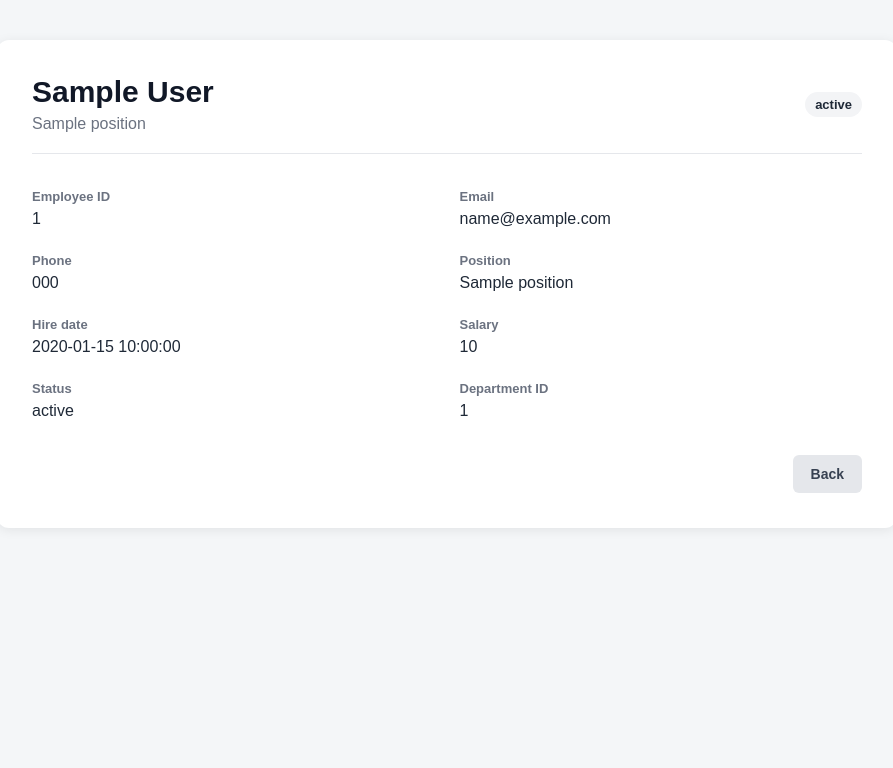
After one commit to DVeljko/MyWorkers, a Flask app: template web_service/templates/employee_profile.html in a window 1280 px wide. The commit adds this page. Shown: the top 768 px of the page, without its empty margins (193-1086 px from the left). Run offline with Flask 3, Linux system fonts and the light colour scheme; the template is opened without the code that fills it: most values are stand-ins (such as "Sample title", 1, 10 or a date in 2020).

Commit message:
Add employee profile page

```diff
--- a/web_service/app.py
+++ b/web_service/app.py
@@ -111,6 +111,39 @@ def add_employee():
 
     return render_template("add_employee.html", form=form)
 
+
+@app.route("/employees/<int:employee_id>")
+def employee_profile(employee_id):
+
+    token = session.get("access_token")
+
+    if not token:
+        return redirect(url_for("login"))
+
+    response = requests.get(
+        f"{EMPLOYEE_SERVICE_URL}/employees/{employee_id}",
+        headers={
+            "Authorization": f"Bearer {token}"
+        },
+        timeout=3
+    )
+
+    if response.status_code == 200:
+        employee = response.json()
+
+        return render_template(
+            "employee_profile.html",
+            employee=employee
+        )
+
+    error = response.json().get("error", "Something went wrong.")
+
+    return render_template(
+        "employee_profile.html",
+        employee=None,
+        error=error
+    )
+
 @app.route("/dashboard")
 def dashboard():
     token = session.get('access_token')
--- a/web_service/static/css/style.css
+++ b/web_service/static/css/style.css
@@ -424,3 +424,85 @@ a:hover {
         text-align: center;
     }
 }
+
+
+.profile-page {
+    width: 90%;
+    max-width: 900px;
+    margin: 40px auto;
+}
+
+.profile-card {
+    background: white;
+    padding: 35px;
+    border-radius: 12px;
+    box-shadow: 0 2px 12px rgba(0, 0, 0, 0.08);
+}
+
+.profile-header {
+    display: flex;
+    align-items: center;
+    justify-content: space-between;
+    margin-bottom: 35px;
+    padding-bottom: 20px;
+    border-bottom: 1px solid #e5e7eb;
+}
+
+.profile-header h1 {
+    margin-bottom: 6px;
+}
+
+.profile-header p {
+    color: #6b7280;
+}
+
+.profile-grid {
+    display: grid;
+    grid-template-columns: repeat(2, 1fr);
+    gap: 25px;
+}
+
+.profile-item {
+    display: flex;
+    flex-direction: column;
+    gap: 6px;
+}
+
+.profile-label {
+    font-size: 13px;
+    font-weight: 600;
+    color: #6b7280;
+}
+
+.profile-actions {
+    display: flex;
+    justify-content: flex-end;
+    margin-top: 35px;
+}
+
+@media (max-width: 700px) {
+    .profile-grid {
+        grid-template-columns: 1fr;
+    }
+}
+
+
+.btn-view {
+    display: inline-block;
+    padding: 7px 12px;
+
+    background: #f3f4f6;
+    color: #2563eb;
+
+    border-radius: 6px;
+
+    font-size: 13px;
+    font-weight: 600;
+
+    text-decoration: none;
+}
+
+.btn-view:hover {
+    background: #e5e7eb;
+    text-decoration: none;
+}
--- /dev/null
+++ b/web_service/templates/employee_profile.html
@@ -0,0 +1,83 @@
+{% extends "base.html" %}
+
+{% block title %}Employee Profile{% endblock %}
+
+{% block content %}
+
+<div class="profile-page">
+
+    {% if error %}
+        <p class="error">{{ error }}</p>
+
+    {% elif employee %}
+
+        <div class="profile-card">
+
+            <div class="profile-header">
+                <div>
+                    <h1>{{ employee.first_name }} {{ employee.last_name }}</h1>
+                    <p>{{ employee.position }}</p>
+                </div>
+
+                <span class="status-badge">
+                    {{ employee.status }}
+                </span>
+            </div>
+
+            <div class="profile-grid">
+
+                <div class="profile-item">
+                    <span class="profile-label">Employee ID</span>
+                    <span>{{ employee.id }}</span>
+                </div>
+
+                <div class="profile-item">
+                    <span class="profile-label">Email</span>
+                    <span>{{ employee.email }}</span>
+                </div>
+
+                <div class="profile-item">
+                    <span class="profile-label">Phone</span>
+                    <span>{{ employee.phone }}</span>
+                </div>
+
+                <div class="profile-item">
+                    <span class="profile-label">Position</span>
+                    <span>{{ employee.position }}</span>
+                </div>
+
+                <div class="profile-item">
+                    <span class="profile-label">Hire date</span>
+                    <span>{{ employee.hire_date }}</span>
+                </div>
+
+                <div class="profile-item">
+                    <span class="profile-label">Salary</span>
+                    <span>{{ employee.salary }}</span>
+                </div>
+
+                <div class="profile-item">
+                    <span class="profile-label">Status</span>
+                    <span>{{ employee.status }}</span>
+                </div>
+
+                <div class="profile-item">
+                    <span class="profile-label">Department ID</span>
+                    <span>{{ employee.department_id }}</span>
+                </div>
+
+            </div>
+
+            <div class="profile-actions">
+                <a href="{{ url_for('all_employees') }}" class="btn-secondary">
+                    Back
+                </a>
+            </div>
+
+        </div>
+
+    {% endif %}
+
+</div>
+
+{% endblock %}
```
Also changed, not shown: web_service/templates/employees.html (+30 -1 lines).
